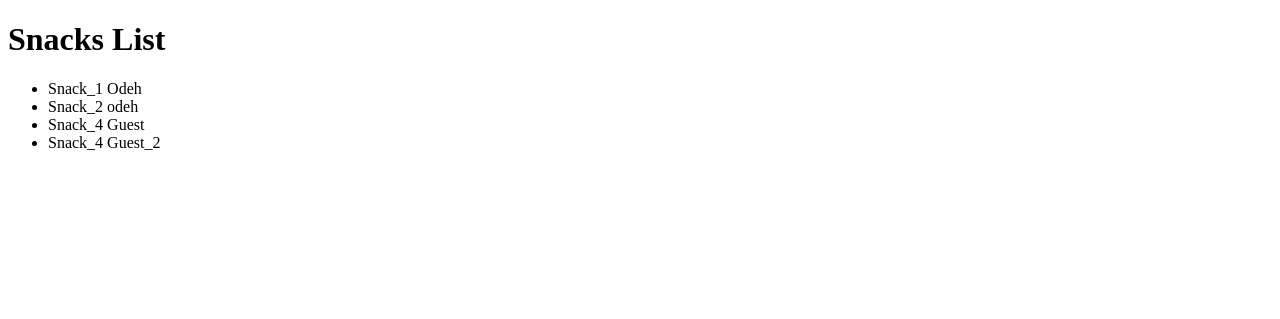
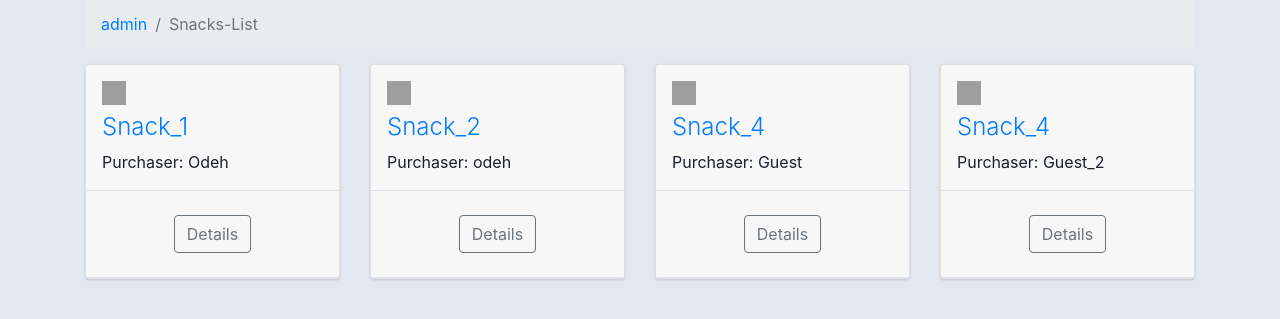
Before and after one commit to odehabuzaid/django-models, a Django app: page / in a window 1280 px wide. Shown: the top 319 px of the page. Run offline with Django 3.2, Linux system fonts and the light colour scheme; data comes from the database, SQL or seed files in the repository; both versions use the stored data as it was after the commit; some libraries are stand-ins or nearby versions; grey boxes are pictures that could not be loaded.

Commit message:
finished templates and views

```diff
--- a/snacks/urls.py
+++ b/snacks/urls.py
@@ -1,7 +1,8 @@
 from django.urls import path
 
-from .views import SnackListView
+from .views import SnackListView, SnakDetailView
 
 urlpatterns = [
-    path("", SnackListView.as_view(), name="thing_list"),
+    path("", SnackListView.as_view(), name="snack_list"),
+    path("<int:pk>/", SnakDetailView.as_view(),name="snack_detail")
 ]
--- a/snacks/views.py
+++ b/snacks/views.py
@@ -1,4 +1,4 @@
-from django.views.generic import ListView
+from django.views.generic import DetailView, ListView
 
 from .models import Snack
 
@@ -6,4 +6,10 @@ from .models import Snack
 class SnackListView(ListView):
     model = Snack
     template_name = "snack_list.html"
-    context_object_name = 'snacks_list'
+    context_object_name = "snacks_list"
+
+
+class SnakDetailView(DetailView):
+    model = Snack
+    template_name = "snack_detail.html"
+    context_object_name = "snacks_list"
--- a/templates/base.html
+++ b/templates/base.html
@@ -3,10 +3,51 @@
   <head>
     <meta charset="UTF-8" />
     <meta http-equiv="X-UA-Compatible" content="IE=edge" />
-    <meta name="viewport" content="width=device-width, initial-scale=1.0" />
-    <title>Snack Tracker</title>
+    <meta name="viewport" content="width=device-width" />
+    <title>Snacks Tracker</title>
+    <link
+      rel="stylesheet"
+      href="https://stackpath.bootstrapcdn.com/bootstrap/4.3.1/css/bootstrap.min.css"
+      integrity="sha384-ggOyR0iXCbMQv3Xipma34MD+dH/1fQ784/j6cY/iJTQUOhcWr7x9JvoRxT2MZw1T"
+      crossorigin="anonymous"
+    />
+    <style>
+      body {
+        font-size: 1rem;
+        font-weight: 400;
+        line-height: 1.5;
+        color: #1a202c;
+        text-align: left;
+        background-color: #e2e8f0;
+      }
+
+      .card-footer,
+      .card-header {
+        display: flex;
+        align-items: center;
+      }
+
+      .card {
+        box-shadow: 0 1px 3px 0 rgba(0, 0, 0, 0.1),
+          0 1px 2px 0 rgba(0, 0, 0, 0.06);
+      }
+    </style>
   </head>
   <body>
-    {% block content %} {% endblock content %}
+    <div class="main-body">
+      <div class="container">
+        <!-- Breadcrumb -->
+        <nav aria-label="breadcrumb" class="main-breadcrumb" width="100%">
+          <ol class="breadcrumb">
+            <li class="breadcrumb-item"><a href="/admin">admin</a></li>
+            <li class="breadcrumb-item active" aria-current="page">Snacks-List</li>
+          </ol>
+        </nav>
+        <!-- /Breadcrumb -->
+        <div class="row gutters-sm">
+          {% block content %} {% endblock content %}
+        </div>
+      </div>
+    </div>
   </body>
 </html>
--- a/templates/snack_list.html
+++ b/templates/snack_list.html
@@ -1,20 +1,27 @@
-{% extends "base.html" %}
+{% extends "base.html" %} {% block content %}
 
-{% block content %}
-  <h1>Snacks List</h1>
+
 {% if snacks_list %}
-  <ul>
+
   {% for snack in snacks_list %}
-      <li>
-      <tr>
-      <td> {{snack.name}}</td>
-      <td>{{snack.purchaser}}</td>
-      </tr>
 
+    <div class="col-sm-6 col-xl-3 mb-3">
+      <div class="card">
+        <div
+          class="card-header border-bottom flex-column align-items-start p-3"
+        >
+          <img src = "https://www.svgrepo.com/show/288038/snack-snacks.svg" width="24" height="24" class="feather feather-box text-secondary h3 stroke-width-1 mb-2" alt="My Happy SVG"/>
+          <h4 class="text-primary font-weight-light mb-2">{{snack.name}}</h4>
+          <p class="font-size-sm mb-0">Purchaser: {{snack.purchaser}}</p>
+        </div>
+        <div class="card-header border-bottom justify-content-center py-4">
+          <button onclick="window.location.href='{% url 'snack_detail' snack.pk %}'" class="btn btn-outline-secondary">Details</button>
+        </div>
+      </div>
+    </div>
   </li>
   {% endfor %}
-  </ul>
+
 {% else %}
 <p>There are no snacks added yet.</p>
-  {% endif %}
-{% endblock %}
+{% endif %} {% endblock %}
```
Also changed, not shown: templates/snack_detail.html (added, +10 -0 lines), db.sqlite3, 1 other file. Lines whose indentation alone changed are shown as unchanged.
